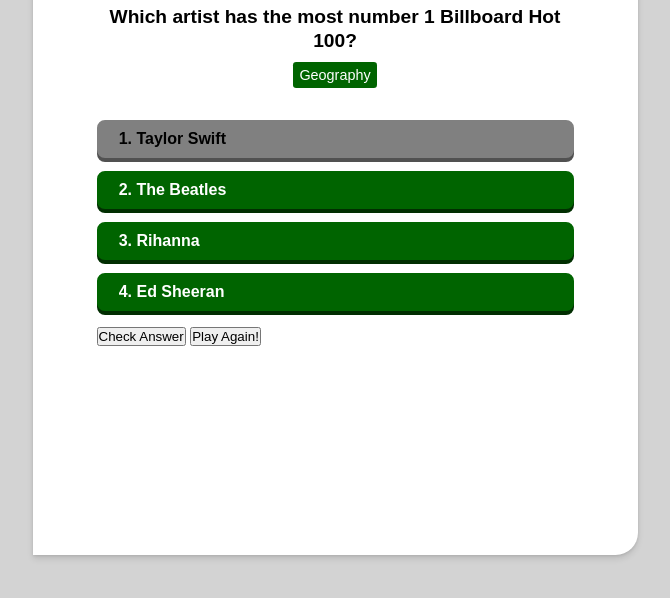
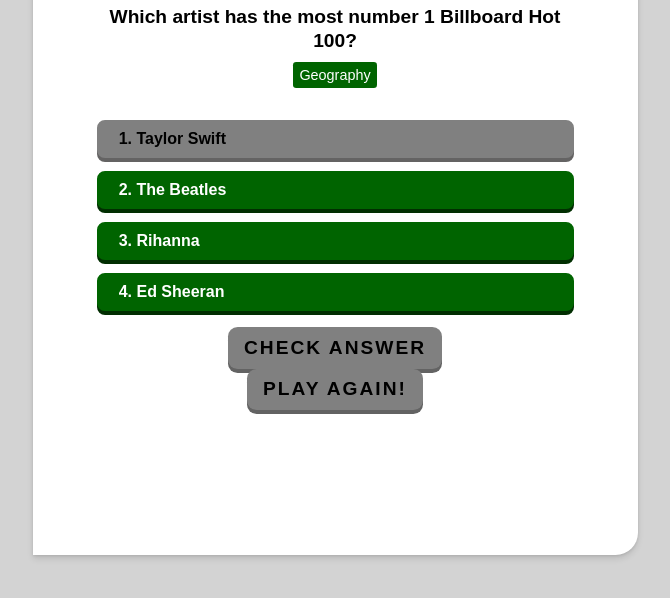
Before and after one commit to MalleNur/Quiz-Project2, a plain HTML site: page index.html in a window 1280 px wide. Shown: the part 188-786 px from the top of the page, without its empty margins (305-975 px from the left). Drawn offline with Linux system fonts and the light colour scheme; a web font is replaced by a local one.

Commit message:
css quiz-foot button

```diff
--- a/style.css
+++ b/style.css
@@ -186,19 +186,36 @@
     background-color: grey;
     color: #000;
     border-color: grey;
-    box-shadow: 0 4px 0 0 rgb(80, 79, 79);
+    box-shadow: 0 4px 0 0 rgb(100, 99, 99);
 }
 .quiz-options li:active{
     transform: scale(0.98)
 }
 
+/* selected button */
+
 .selected{
     background-color: grey!important;
     color: #000!important;
     border-color: grey!important;
-    box-shadow: 0 4px 0 0 rgb(81, 81, 81)!important;
+    box-shadow: 0 4px 0 0 rgb(100, 99, 99)!important;
 }
 
 .quiz-foot button{
-
+    border: none;
+    border-radius: 0.6rem;
+    outline: 0;
+    font-family: 'Anek Malayalam', sans-serif;
+    font-size: 1.2rem;
+    font-weight: 600;
+    padding: .6rem 1rem;
+    margin: 0 auto;
+    text-transform: uppercase;
+    cursor: pointer;
+    display: block;
+    background-color: grey;
+    color: #000;
+    letter-spacing: 2px;
+    transition: all 300ms ease-in-out;
+    box-shadow: 0 4px 0 0 rgb(99, 99, 99);
 }
```
